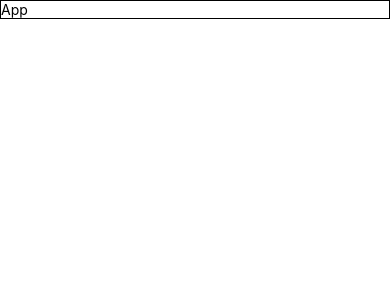
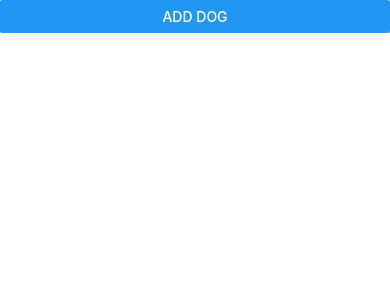
Before and after one commit to sachingupta67/ucreatetest, a React Native app: screen / in a window 390 px wide. Shown: the top 300 px of the page. Built offline with nearby package versions, Linux system fonts and the light colour scheme.

Commit message:
Root Component

```diff
--- a/App.js
+++ b/App.js
@@ -1,13 +1,21 @@
 import React from 'react';
-import {View, Text} from 'react-native';
+import {View, StyleSheet} from 'react-native';
 import MasterLayout from './src/Layout/MasterLayout';
+import AddDog from './src/screens/AddDog';
+
 const App = () => {
   return (
     <MasterLayout>
-      <View style={{borderWidth: 1}}>
-        <Text>App</Text>
+      <View style={styles.container}>
+        <AddDog />
       </View>
     </MasterLayout>
   );
 };
+const styles = StyleSheet.create({
+  container: {
+    width: '100%',
+    height: '100%',
+  },
+});
 export default App;
```
